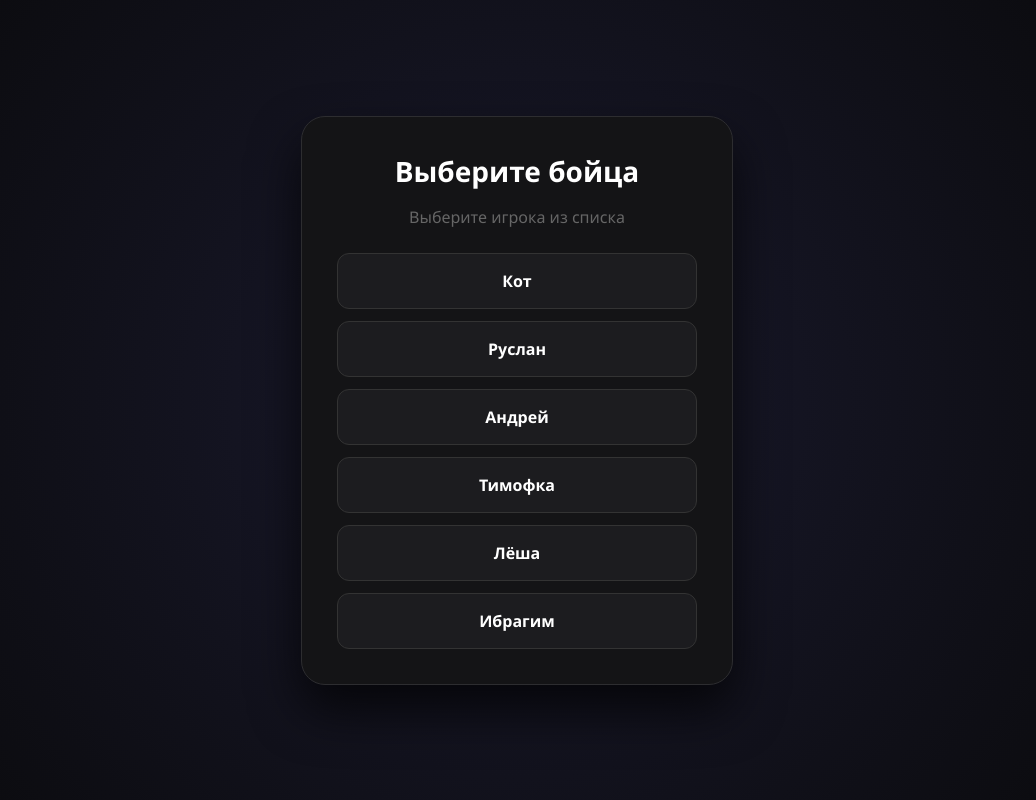
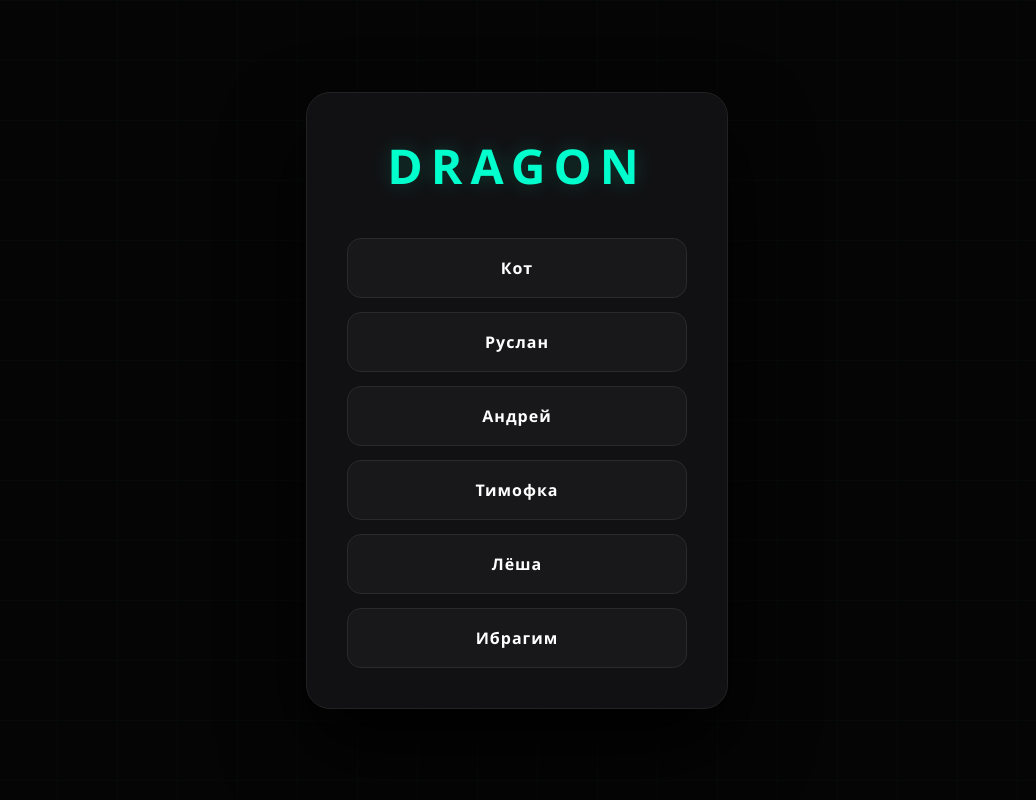
Before and after one commit to InTheNeko/neko, a Flask app: page / in a window 1280 px wide. Shown: the whole page, without its empty margins (123-1159 px from the left). Run offline with Flask 3, Linux system fonts and the light colour scheme.

Commit message:
Описание обновления

```diff
--- a/app.py
+++ b/app.py
@@ -2,7 +2,6 @@ from flask import Flask, render_template
 
 app = Flask(__name__)
 
-# Список для главной страницы
 friends_list = [
     ("Кот", "cat"),
     ("Руслан", "ruslan"),
@@ -14,45 +13,43 @@ friends_list = [
 
 @app.route('/')
 def home():
-    return render_template('index.html', buttons=friends_list, title="Выберите бойца", is_home=True)
+    return render_template('index.html', buttons=friends_list, title="DRAGON", is_home=True)
 
 @app.route('/<page_name>')
 def show_page(page_name):
-    # Структура: "ключ": (Имя[0], Описание[1], Фото[2], [Ссылки][3], Статус[4], Игра[5])
+    # Структура: "ключ": (Имя, Описание, Фото, [Ссылки], Уровень %)
     friends_info = {
-        "cat": ("Кот", "Самый главный, у него лапки и власть.", "cat.jpg",
-                [("Steam", "https://steamcommunity.com"), ("Валерьянка", "#")], ),
+        "cat": ("Кот", "Главный архитектор хаоса. Обладает безграничной властью и острыми когтями.", "cat.jpg",
+                [("Steam", "#"), ("Валерьянка", "#")], 99),
 
-        "ruslan": ("Руслан", "Ну так ну сяк почти всегда берёт", "ruslan.jpg",
-                   [("Steam", "https://steamcommunity.com")], ),
+        "ruslan": ("Руслан", "Мастер тактических решений. Почти всегда в деле, когда нужно затащить.", "ruslan.jpg",
+                   [("Steam", "#")], 70),
 
-        "andrey": ("Андрей", "Постоянно ест, но всё равно тащит.", "andrey.jpg",
-                   [("Steam", "https://steamcommunity.com")], ),
+        "andrey": ("Андрей", "Легенда состава. Его спокойствие в бою пугает врагов больше, чем оружие.", "andrey.jpg",
+                   [("Steam", "#")], 85),
 
-        "timokha": ("Тимофка", "Жаль, что он с нами (но мы любя).", "timokha.jpg",
-                    [("Steam", "https://steamcommunity.com")], ),
+        "timokha": ("Тимофка", "Стихийное бедствие. Никто не знает, чего от него ждать в следующую минуту.", "timokha.jpg",
+                    [("Steam", "#")], 45),
 
-        "lesha": ("Лёша", "Гном всегда гном. Мал, да удал.", "lesha.jpg",
-                  [("Steam", "https://steamcommunity.com")], ),
+        "lesha": ("Лёша", "Надежный как швейцарские часы. Всегда там, где нужна поддержка.", "lesha.jpg",
+                  [("Steam", "#")], 75),
 
-        "ibragim": ("Ибрагим", "Почти скоро 12. Растёт не по дням.", "ibragim.jpg",
-                    [("Steam", "https://steamcommunity.com")], )
+        "ibragim": ("Ибрагим", "Молодой талант с огромным потенциалом. Будущее этой команды.", "ibragim.jpg",
+                    [("Steam", "#")], 60)
     }
 
     data = friends_info.get(page_name)
 
     if data:
-        # Передаем данные строго по индексам из кортежа выше
         return render_template('index.html',
                                title=data[0],
                                description=data[1],
                                photo=data[2],
                                links=data[3],
-                               status=data[4],
-                               game=data[5],
+                               power=data[4],
                                is_home=False)
 
-    return "Профиль не найден", 404
+    return "Not Found", 404
 
 if __name__ == '__main__':
     app.run(debug=True)
--- a/templates/index.html
+++ b/templates/index.html
@@ -6,174 +6,129 @@
     <title>{{ title }}</title>
     <style>
         :root {
-            --accent: #00ffcc;
-            --bg: #0a0a0c;
-            --card-bg: #141416;
+            --neon: #00ffcc;
+            --bg: #050505;
+            --card-bg: #111113;
         }
 
         body {
             margin: 0;
-            font-family: 'Segoe UI', Tahoma, Geneva, Verdana, sans-serif;
+            font-family: 'Segoe UI', Roboto, sans-serif;
             background-color: var(--bg);
-            background-image: radial-gradient(circle at center, #1a1a2e 0%, #0a0a0c 100%);
-            color: #e0e0e0;
+            background-image:
+                linear-gradient(to bottom, rgba(0, 255, 204, 0.02) 1px, transparent 1px),
+                linear-gradient(to right, rgba(0, 255, 204, 0.02) 1px, transparent 1px);
+            background-size: 60px 60px;
+            color: #fff;
             display: flex;
             justify-content: center;
             align-items: center;
             min-height: 100vh;
-            overflow-x: hidden;
         }
 
         .card {
             background: var(--card-bg);
-            border: 1px solid #2d2d30;
-            padding: 35px;
+            border: 1px solid #222;
+            padding: 40px;
             border-radius: 24px;
             width: 100%;
-            max-width: 360px;
-            box-shadow: 0 25px 50px rgba(0, 0, 0, 0.7);
+            max-width: 340px;
+            box-shadow: 0 40px 80px rgba(0,0,0,0.9);
             text-align: center;
-            transition: transform 0.3s ease;
-            animation: fadeIn 0.5s ease;
+            animation: fadeIn 0.6s ease-out;
         }
 
         @keyframes fadeIn {
-            from { opacity: 0; transform: translateY(20px); }
-            to { opacity: 1; transform: translateY(0); }
+            from { opacity: 0; transform: scale(0.95); }
+            to { opacity: 1; transform: scale(1); }
         }
 
-        /* Стили для профиля (выравнивание по левому краю) */
+        h1 {
+            font-size: 48px;
+            font-weight: 900;
+            letter-spacing: 8px;
+            margin: 0 0 40px 0;
+            color: var(--neon);
+            text-shadow: 0 0 20px rgba(0, 255, 204, 0.2);
+        }
+
         .profile-mode { text-align: left; }
+        .profile-mode h1 { font-size: 32px; letter-spacing: 1px; margin-bottom: 20px; }
 
         .player-photo {
             width: 100%;
             height: 280px;
             object-fit: cover;
             border-radius: 16px;
-            margin-bottom: 20px;
-            border: 1px solid #333;
+            margin-bottom: 25px;
+            border: 1px solid #2a2a2a;
+            box-shadow: 0 10px 30px rgba(0,0,0,0.5);
         }
 
-        h1 { font-size: 28px; margin: 0 0 10px 0; color: #fff; }
-
-        .status-tag {
-            display: inline-block;
-            padding: 5px 12px;
-            background: rgba(0, 255, 204, 0.1);
-            color: var(--accent);
-            border-radius: 50px;
-            font-size: 12px;
-            font-weight: bold;
-            text-transform: uppercase;
-            margin-bottom: 20px;
+        .power-container { margin: 25px 0; }
+        .power-label { font-size: 10px; color: #666; display: flex; justify-content: space-between; margin-bottom: 6px; letter-spacing: 1px; }
+        .power-bar-bg { background: #1a1a1c; height: 4px; border-radius: 2px; overflow: hidden; }
+        .power-bar-fill {
+            background: var(--neon);
+            height: 100%;
+            box-shadow: 0 0 10px var(--neon);
+            transition: width 1s ease-in-out;
         }
 
-        .game-info {
-            font-size: 14px;
-            color: #888;
-            margin-bottom: 10px;
-        }
-        .game-info b { color: #fff; }
+        .desc { font-size: 15px; color: #999; line-height: 1.7; margin-bottom: 30px; font-weight: 300; }
 
-        .desc {
-            font-size: 15px;
-            color: #aaa;
-            line-height: 1.6;
-            margin-bottom: 25px;
-        }
-
-        .links-container {
-            display: flex;
-            gap: 10px;
-            margin-bottom: 30px;
-        }
-
+        .links-container { display: flex; gap: 12px; margin-bottom: 30px; }
         .link-tag {
-            flex: 1;
-            padding: 10px;
-            background: #1e1e21;
-            border: 1px solid #333;
-            border-radius: 10px;
-            color: var(--accent);
-            text-decoration: none;
-            font-size: 13px;
-            font-weight: 600;
-            text-align: center;
+            flex: 1; padding: 12px; background: #18181b; border: 1px solid #333; color: #eee;
+            text-decoration: none; font-size: 12px; text-align: center; border-radius: 10px;
             transition: 0.3s;
         }
+        .link-tag:hover { border-color: var(--neon); color: var(--neon); background: transparent; }
 
-        .link-tag:hover {
-            background: var(--accent);
-            color: #000;
+        .menu-vertical { display: flex; flex-direction: column; gap: 14px; }
+        .btn {
+            padding: 18px; background: #18181b; border: 1px solid #2a2a2a; color: #fff;
+            text-decoration: none; border-radius: 14px; font-weight: 600; transition: 0.3s;
+            letter-spacing: 1px;
         }
+        .btn:hover { border-color: var(--neon); background: #1c1c1f; transform: translateY(-3px); }
 
-        .menu-vertical { display: flex; flex-direction: column; gap: 12px; width: 100%; }
-
-        .btn {
-            display: block;
-            padding: 16px;
-            background: #1c1c1f;
-            color: #fff;
-            text-decoration: none;
-            border-radius: 12px;
-            font-weight: bold;
-            border: 1px solid #333;
-            transition: 0.3s;
-        }
-
-        .btn:hover {
-            border-color: var(--accent);
-            transform: scale(1.02);
-            box-shadow: 0 0 20px rgba(0, 255, 204, 0.15);
-        }
-
-        .btn-back {
-            background: transparent;
-            color: #666;
-            border: 1px dashed #444;
-            margin-top: 10px;
-        }
-
-        .btn-back:hover { color: #ff4444; border-color: #ff4444; }
+        .btn-back { display: block; text-align: center; color: #444; margin-top: 20px; font-size: 10px; text-decoration: none; letter-spacing: 2px; }
+        .btn-back:hover { color: #888; }
     </style>
 </head>
 <body>
 
     <div class="card {% if not is_home %}profile-mode{% endif %}">
-        <h1>{{ title }}</h1>
-
         {% if is_home %}
-            <p style="color: #666; margin-bottom: 25px;">Выберите игрока из списка</p>
-        {% endif %}
-
-        {% if not is_home %}
-            <span class="status-tag">{{ status }}</span>
+            <h1>{{ title }}</h1>
+            <div class="menu-vertical">
+                {% for name, link in buttons %}
+                    <a href="/{{ link }}" class="btn">{{ name }}</a>
+                {% endfor %}
+            </div>
+        {% else %}
+            <h1>{{ title }}</h1>
 
             {% if photo %}
                 <img src="{{ url_for('static', filename='images/' + photo) }}" class="player-photo">
             {% endif %}
 
-            <div class="game-info">Сейчас в: <b>{{ game }}</b></div>
+            <div class="power-container">
+                <div class="power-label"><span>DRAGON SCALE</span><span>{{ power }}%</span></div>
+                <div class="power-bar-bg"><div class="power-bar-fill" style="width: {{ power }}%;"></div></div>
+            </div>
+
             <p class="desc">{{ description }}</p>
 
-            {% if links %}
             <div class="links-container">
                 {% for label, url in links %}
                     <a href="{{ url }}" class="link-tag" target="_blank">{{ label }}</a>
                 {% endfor %}
             </div>
-            {% endif %}
+
+            <a href="/" class="btn-back">← RETURN TO BASE</a>
         {% endif %}
-
-        <div class="menu-vertical">
-            {% if is_home %}
-                {% for name, link in buttons %}
-                    <a href="/{{ link }}" class="btn">{{ name }}</a>
-                {% endfor %}
-            {% else %}
-                <a href="/" class="btn btn-back">← НАЗАД К СПИСКУ</a>
-            {% endif %}
-        </div>
     </div>
 
 </body>
```
